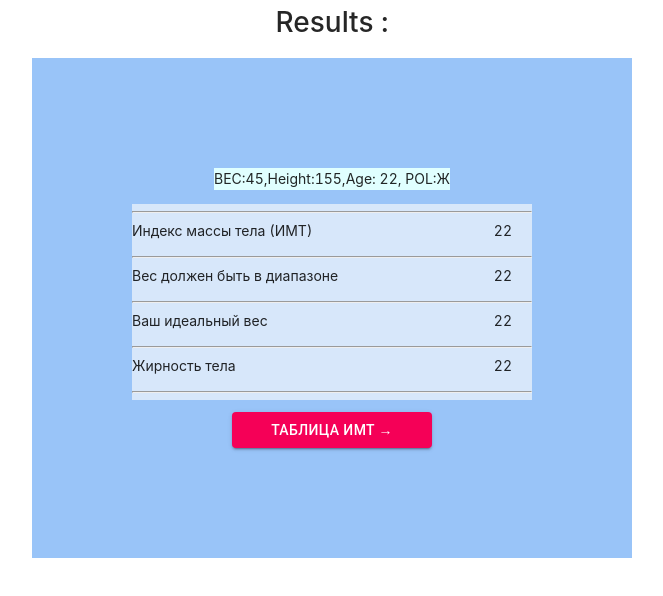
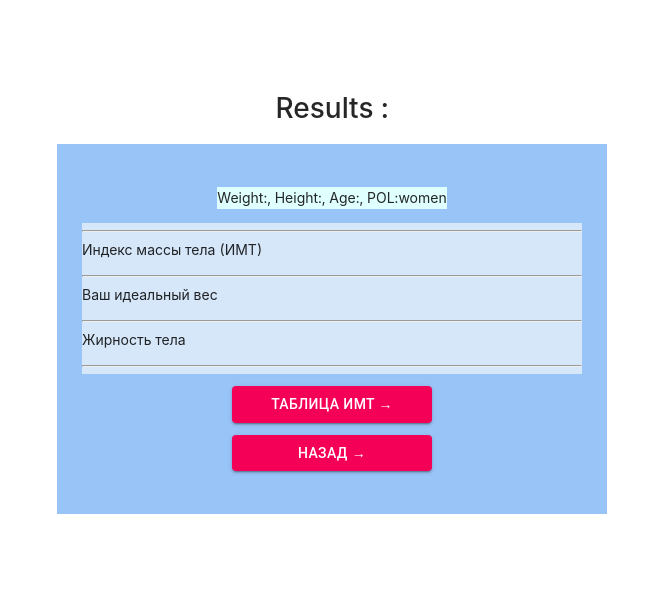
Before and after one commit to nurperi-ars-n/IMB, a React app: page /results in a window 1280 px wide. Shown: the top 596 px of the page, without its empty margins (308-971 px from the left). Built offline with nearby package versions, Linux system fonts and the light colour scheme.

Commit message:
added logic

```diff
--- a/src/App.jsx
+++ b/src/App.jsx
@@ -10,7 +10,7 @@ const App = () => (
 		<BrowserRouter>
 			<Switch>
 				<Route path='/calculator' component={Calculator} />
-				<Route path='/results' component={Results} />{' '}
+				<Route path='/results' component={Results} />
 				<Route path='/' component={HomePage} />
 			</Switch>
 		</BrowserRouter>
--- a/src/components/Calculator/Calculator.less
+++ b/src/components/Calculator/Calculator.less
@@ -15,6 +15,13 @@
 		background-color: rgb(215, 231, 250);
 		.switch {
 			display: flex;
+			align-items: center;
+			margin-left: 11%;
+			.check {
+				width: 25px;
+				height: 25px;
+				margin: 4px;
+			}
 		}
 	}
 	.data {
--- a/src/components/Calculator/index.jsx
+++ b/src/components/Calculator/index.jsx
@@ -1,15 +1,22 @@
-import React from 'react'
+import React, {useState } from 'react'
 import './Calculator.less'
 import women from './img/women.png'
 import men from './img/men.png'
 
-import Checkbox from '@material-ui/core/Checkbox'
 import { Input } from 'antd'
 import Button from '@material-ui/core/Button'
 import { Link } from 'react-router-dom'
+import { useDispatch } from 'react-redux'
+import { change_user } from '../../store/actions'
 
 export default function Calculator() {
-	// const [checked, setChecked] = useState(true)
+	const dispatch = useDispatch()
+	const [age, setAge] = useState()
+	const [imt] = useState()
+	const [perfectVes] = useState()
+	const [weight, setWeight] = useState()
+	const [height, setHeight] = useState()
+	const [pol, setPol] = useState(true)
 
 	return (
 		<div className='calculator'>
@@ -26,14 +33,15 @@ export default function Calculator() {
 							src={women}
 							alt=''
 						/>
-						<Checkbox
-							defaultChecked
-							color='primary'
-							inputProps={{ 'aria-label': 'secondary checkbox' }}
+						<input
+							onChange={() => setPol(true)}
+							className='check'
+							name='dzen'
+							type='radio'
 						/>
 					</div>
 					<div>
-						<cite>Мужской</cite>
+						<cite>Мужской </cite>
 						<img
 							style={{
 								width: '20px',
@@ -43,36 +51,60 @@ export default function Calculator() {
 							src={men}
 							alt=''
 						/>
-						<Checkbox
-							defaultChecked
-							color='primary'
-							inputProps={{ 'aria-label': 'secondary checkbox' }}
+						<input
+							onChange={() => setPol(false)}
+							className='check'
+							name='dzen'
+							type='radio'
 						/>
 					</div>
 				</div>
 				<div className='data'>
 					<section>
-						<label>Age :</label>
-						<label>Height :</label>
-						<label>Weight :</label>
+						<label>Age : </label>
+						<label>Height : </label>
+						<label>Weight : </label>
 					</section>
 					<section>
-						<Input style={{ width: '250px', marginTop: '25px' }} />
-						<Input style={{ width: '250px', marginTop: '25px' }} />
-						<Input style={{ width: '250px', marginTop: '25px' }} />
+						<Input
+							onChange={(e) => setAge(e.target.value)}
+							value={age}
+							style={{ width: '250px', marginTop: '25px' }}
+						/>
+						<Input
+							onChange={(e) => setHeight(e.target.value)}
+							value={height}
+							style={{ width: '250px', marginTop: '25px' }}
+						/>
+						<Input
+							onChange={(e) => setWeight(e.target.value)}
+							value={weight}
+							style={{ width: '250px', marginTop: '25px' }}
+						/>
 					</section>
 				</div>
 				<div className='btns'>
 					<Link to='/results'>
 						<Button
-							style={{ marginRight: '30px' }}
+							onClick={() =>
+								dispatch(
+									change_user({
+										age,
+										pol,
+										weight,
+										height,
+										imt,
+										perfectVes,
+									}),
+								)
+							}
+							style={{ width: '300px' }}
 							variant='contained'
 							color='primary'
 						>
 							Расчитать
 						</Button>
 					</Link>
-					<Button variant='contained'>Очистить</Button>
 				</div>
 			</div>
 		</div>
--- a/src/components/HomePage/index.jsx
+++ b/src/components/HomePage/index.jsx
@@ -7,6 +7,7 @@ export default function HomePage() {
 	return (
 		<div
 			style={{
+				height: '600px',
 				display: 'flex',
 				flexDirection: 'column',
 				alignItems: 'center',
@@ -15,56 +16,58 @@ export default function HomePage() {
 		>
 			<h1>IMT Calculator</h1>
 			<table>
-				<tr>
-					<th colspan='2'>Индекс массы тела</th>
+				<tbody>
+					<th colSpan='2'>Индекс массы тела</th>
 					<th>Классификация</th>
 					<th>Риск сопутствующих заболеваний</th>
-				</tr>
-				<tr>
+				</tbody>
+				<tbody>
 					<td></td>
 					<td>Менее 18.5</td>
 					<td>Дефицит массы тела</td>
 					<td>Низкий (повышен риск других заболеваний)</td>
-				</tr>
-				<tr>
+				</tbody>
+				<tbody>
 					<td></td>
 					<td>Менее 18.5</td>
 					<td>Дефицит массы тела</td>
 					<td>Низкий (повышен риск других заболеваний)</td>
-				</tr>
-				<tr>
+				</tbody>
+				<tbody>
 					<td></td>
 					<td>Менее 18.5</td>
 					<td>Дефицит массы тела</td>
 					<td>Низкий (повышен риск других заболеваний)</td>
-				</tr>
-				<tr>
+				</tbody>
+				<tbody>
 					<td></td>
 					<td>Менее 18.5</td>
 					<td>Дефицит массы тела</td>
 					<td>Низкий (повышен риск других заболеваний)</td>
-				</tr>
-				<tr>
+				</tbody>
+				<tbody>
 					<td></td>
 					<td>Менее 18.5</td>
 					<td>Дефицит массы тела</td>
 					<td>Низкий (повышен риск других заболеваний)</td>
-				</tr>
-				<tr>
+				</tbody>
+				<tbody>
 					<td></td>
 					<td>Менее 18.5</td>
 					<td>Дефицит массы тела</td>
 					<td>Низкий (повышен риск других заболеваний)</td>
-				</tr>
-				<tr>
+				</tbody>
+				<tbody>
 					<td></td>
 					<td>Менее 18.5</td>
 					<td>Дефицит массы тела</td>
 					<td>Низкий (повышен риск других заболеваний)</td>
-				</tr>
+				</tbody>
 			</table>
 			<Link to='/calculator'>
-				<Button color='primary'>Расчитать свой ИМТ →</Button>
+				<Button style={{ marginTop: '10px' }} color='primary'>
+					Расчитать свой ИМТ →
+				</Button>
 			</Link>
 		</div>
 	)
--- a/src/components/Results/Result.jsx
+++ b/src/components/Results/Result.jsx
@@ -1,20 +1,26 @@
-import React from 'react'
+import React, { useEffect } from 'react'
 import './Results.less'
+
 import { Link } from 'react-router-dom'
+import Button from '@material-ui/core/Button'
+import { useSelector } from 'react-redux'
 
-import Button from '@material-ui/core/Button'
 export default function Results() {
+	const state = useSelector((state) => state)
+
+
 	return (
 		<div className='results'>
 			<h1>Results :</h1>
 			<div className='block-result'>
 				<p style={{ background: '#E0FFFF' }}>
-					ВЕС:45,Height:155,Age: 22, POL:Ж
+					Weight:{state.weight}, Height:{state.height}, Age:
+					{state.age}, POL:{state.pol === true ? 'women' : 'men'}
 				</p>
 				<section
 					style={{
 						backgroundColor: 'rgb(215, 231, 250)',
-						width: '400px',
+						width: '500px',
 					}}
 				>
 					<hr />
@@ -26,18 +32,7 @@ export default function Results() {
 						}}
 					>
 						<span>Индекс массы тела (ИМТ)</span>
-						<span>22</span>
-					</p>
-					<hr />
-					<p
-						style={{
-							marginRight: '20px',
-							display: 'flex',
-							justifyContent: 'space-between',
-						}}
-					>
-						<span>Вес должен быть в диапазоне</span>
-						<span>22</span>
+						<span>{state.imt}</span>
 					</p>
 					<hr />
 					<p
@@ -48,7 +43,7 @@ export default function Results() {
 						}}
 					>
 						<span>Ваш идеальный вес</span>
-						<span>22</span>
+						<span>{state.perfectVes}</span>
 					</p>
 					<hr />
 					<p
@@ -59,7 +54,7 @@ export default function Results() {
 						}}
 					>
 						<span>Жирность тела</span>
-						<span>22</span>
+						<span>{state.imt > 13 ? '13-20%' : ''}</span>
 					</p>
 					<hr />
 				</section>
@@ -75,6 +70,18 @@ export default function Results() {
 						Таблица ИМТ →
 					</Button>
 				</Link>
+				<Link to='/calculator'>
+					<Button
+						style={{
+							width: '200px',
+							marginTop: '12px',
+						}}
+						variant='contained'
+						color='secondary'
+					>
+						Назад →
+					</Button>
+				</Link>
 			</div>
 		</div>
 	)
--- a/src/components/Results/Results.less
+++ b/src/components/Results/Results.less
@@ -1,17 +1,18 @@
 .results {
 	display: flex;
+	text-align: center;
+	height: 600px;
 	align-items: center;
 	justify-content: center;
 	flex-direction: column;
-	text-align: center;
 	.block-result {
 		display: flex;
 		justify-content: center;
 		align-items: center;
 		text-align: center;
 		flex-direction: column;
-		width: 600px;
-		height: 500px;
+		width: 550px;
+		height: 370px;
 		background-color: rgb(153, 196, 248);
 	}
 }
--- a/src/store/actions/index.js
+++ b/src/store/actions/index.js
@@ -1,6 +1,12 @@
 export const CHANGE_USER = 'CHANGE_USER'
+export const CLEAR_USER = 'CLEAR_USER'
 
-export const change_user = (user) => ({
+export const change_user = (payload) => ({
 	type: CHANGE_USER,
-	payload: user,
+	payload,
 })
+
+export const clear_user = (payload) => ({
+	type: CLEAR_USER,
+	payload,
+})
--- a/src/store/reducers/index.js
+++ b/src/store/reducers/index.js
@@ -1,12 +1,35 @@
+import { CHANGE_USER, CLEAR_USER } from '../actions/index'
+
 const initialState = {
 	weight: '',
 	height: '',
 	age: '',
-	pol: '',
-	IMT: '',
+	pol: true,
+	imt: '',
+	perfectWeight: '',
 }
 
 export const rootReducer = (state = initialState, action) => {
 	switch (action.type) {
+		case CHANGE_USER:
+			console.log(action)
+
+			return {
+				...state,
+				weight: action.payload.weight,
+				height: action.payload.height,
+				age: action.payload.age,
+				imt: Math.floor(
+					action.payload.weight / (action.payload.height / 100) ** 2),
+				perfectVes: Math.floor((action.payload.height - 110) * 1.15),
+				pol: action.payload.pol,
+			}
+		case CLEAR_USER:
+			return {
+				...state,
+				age: '',
+			}
+		default:
+			return state
 	}
 }
```
Also changed, not shown: src/components/HomePage/Home.less (line endings or trailing spaces).
